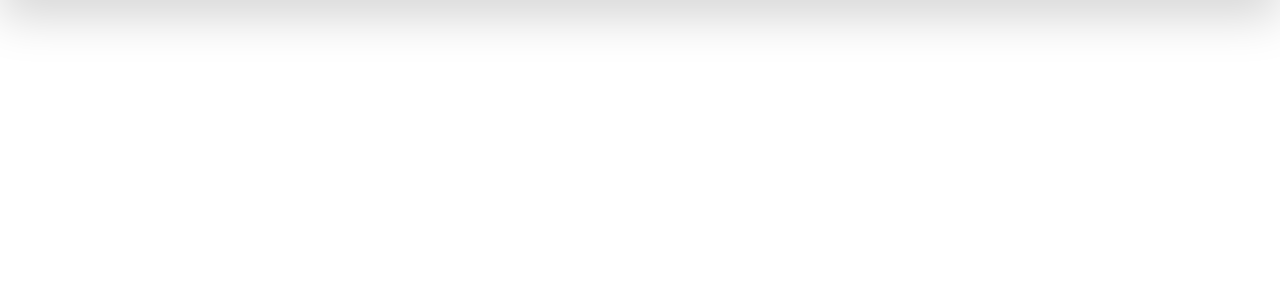
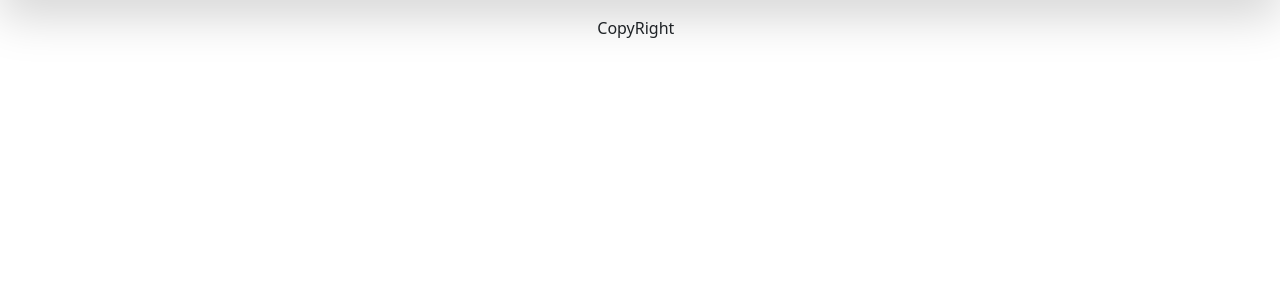
Before and after one commit to RiadHak/Cooling-Down-The-Cities, a Django app: template dashboard/templates/index.html in a window 1280 px wide. Shown: the part 56-356 px from the top of the page. Run offline with Django 3.2, Linux system fonts and the light colour scheme; the template is opened without the code that fills it, so the values that code supplies are empty; some libraries are stand-ins or nearby versions.

Commit message:
footer added f6_design

```diff
--- a/dashboard/templates/index.html
+++ b/dashboard/templates/index.html
@@ -13,11 +13,19 @@
 </head>
 <body>
     <nav class="navbar navbar-expand-lg shadow-lg">
+        {% if user.is_authenticated%}
         <div class="container-fluid">
-            <a class="navbar-brand" href="#">
+            <a class="navbar-brand" href="/dashboard">
                 <img width="30" height="24" class="d-inline-block align-text-top">
                 Cooling down the city
             </a>
+        {%else%}
+        <div class="container-fluid">
+            <a class="navbar-brand" href="/signin">
+                <img width="30" height="24" class="d-inline-block align-text-top">
+                Cooling down the city
+            </a>
+        {%endif%}
             {%if request.user.is_authenticated%}
             <ul class="navbar-nav">
                 <li class="navbar-item dropdown">
@@ -46,6 +54,14 @@
     </nav>
     <div id="index" class="">{%block content%} {%endblock%}</div>
 
+    <footer class="text-center text-lg-start">
+        <div class="text-center p-3">
+            CopyRight
+            <img class="" src="" alt="">
+            <img class="" src="" alt="">
+        </div>
+    </footer>
+
     <script src="https://cdn.jsdelivr.net/npm/bootstrap@5.3.2/dist/js/bootstrap.bundle.min.js"
     integrity="sha384-C6RzsynM9kWDrMNeT87bh95OGNyZPhcTNXj1NW7RuBCsyN/o0jlpcV8Qyq46cDfL" crossorigin="anonymous"></script>
 </body>
```
